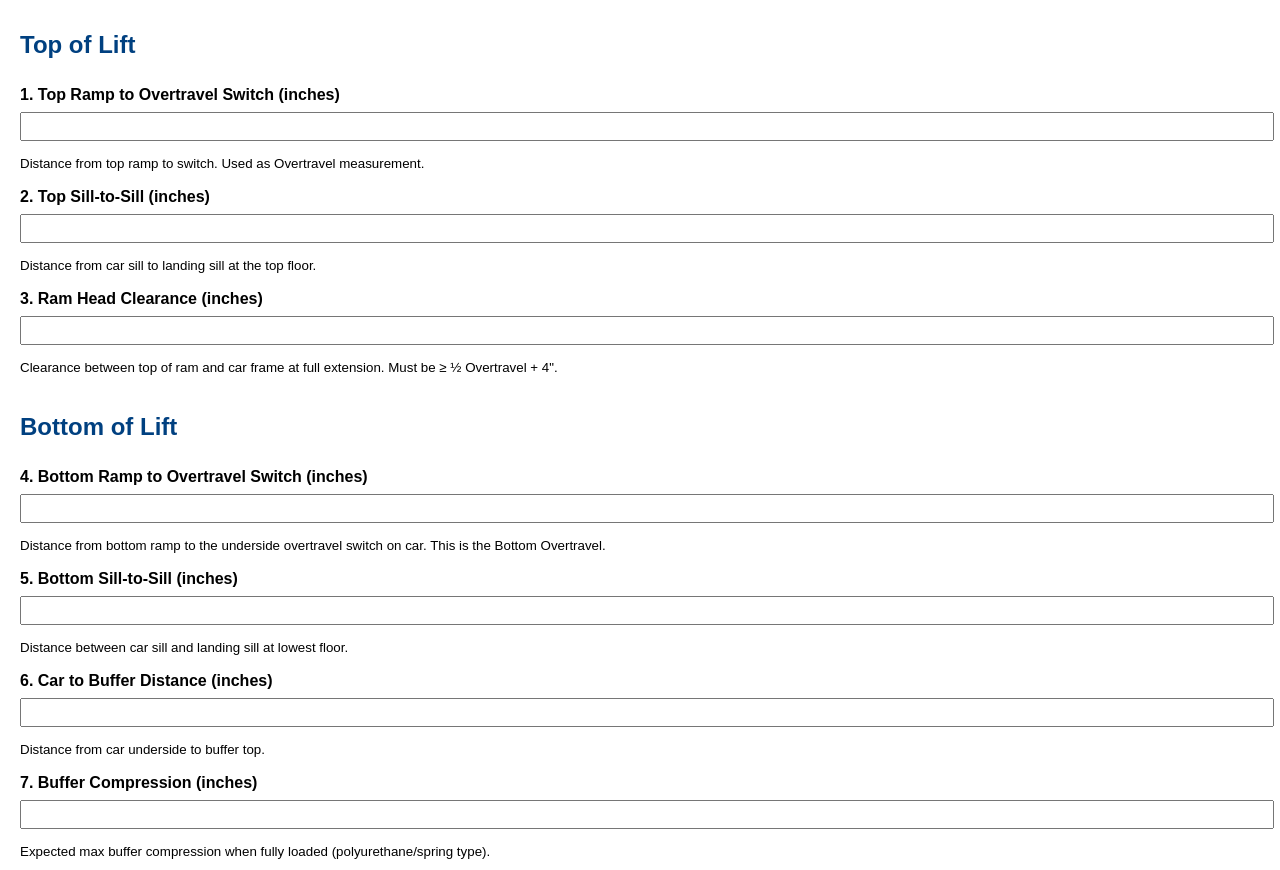
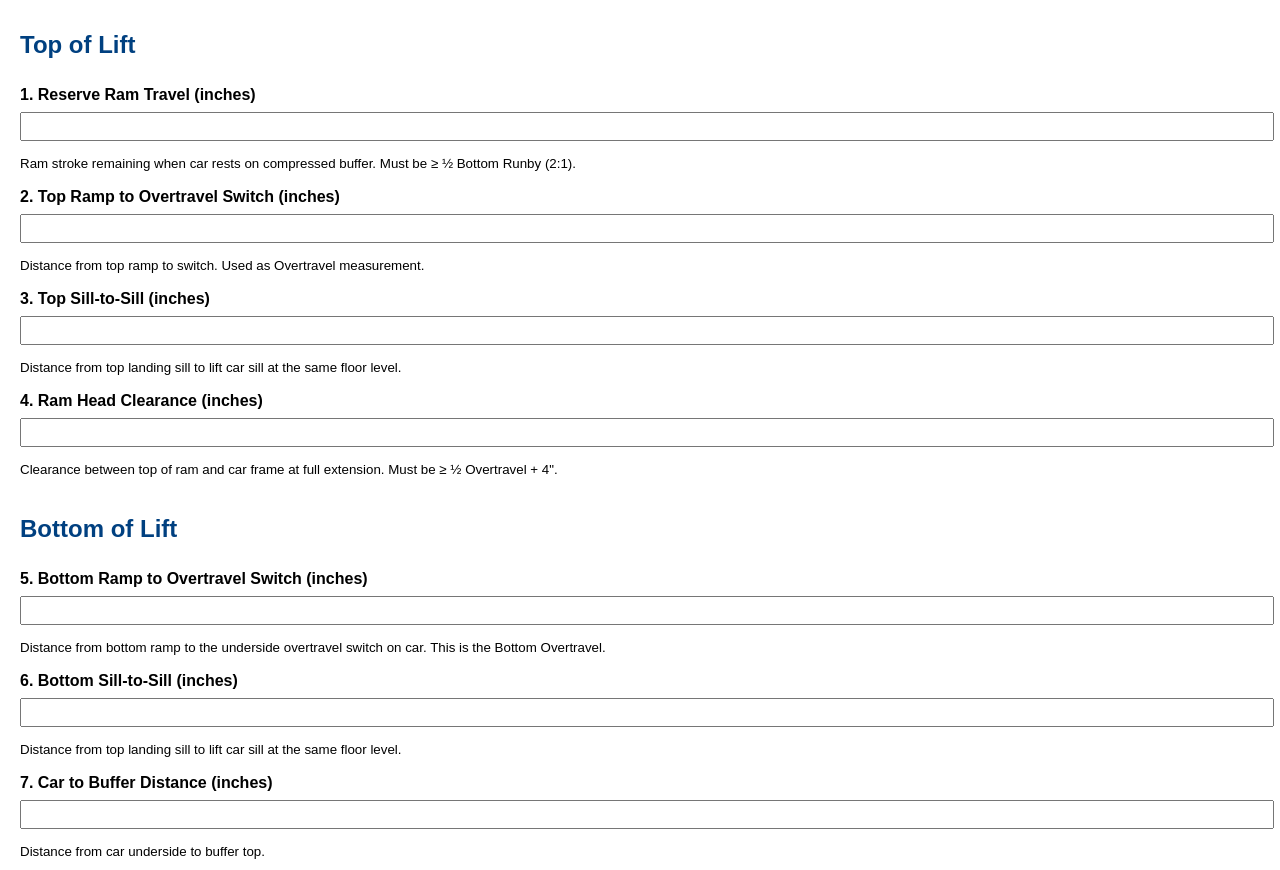
Before and after one commit to listo123-hash/hydraulic-runby-app, a plain HTML site: page index.html in a window 1280 px wide. Shown: the part 72-942 px from the top of the page. Drawn offline with Linux system fonts and the light colour scheme.

Commit message:
Update index.html

```diff
--- a/index.html
+++ b/index.html
@@ -19,39 +19,39 @@
   <form id="runbyForm">
     <h2>Top of Lift</h2>
 
-    <label>1. Top Ramp to Overtravel Switch (inches)</label>
+    <label>1. Reserve Ram Travel (inches)</label>
+    <input type="number" id="reserveRam" step="any" />
+    <small>Ram stroke remaining when car rests on compressed buffer. Must be ≥ ½ Bottom Runby (2:1).</small>
+
+    <label>2. Top Ramp to Overtravel Switch (inches)</label>
     <input type="number" id="topRampToSwitch" step="any" />
     <small>Distance from top ramp to switch. Used as Overtravel measurement.</small>
 
-    <label>2. Top Sill-to-Sill (inches)</label>
+    <label>3. Top Sill-to-Sill (inches)</label>
     <input type="number" id="topSillToSill" step="any" />
-    <small>Distance from car sill to landing sill at the top floor.</small>
+    <small>Distance from top landing sill to lift car sill at the same floor level.</small>
 
-    <label>3. Ram Head Clearance (inches)</label>
+    <label>4. Ram Head Clearance (inches)</label>
     <input type="number" id="ramHeadFurther" step="any" />
     <small>Clearance between top of ram and car frame at full extension. Must be ≥ ½ Overtravel + 4".</small>
 
     <h2>Bottom of Lift</h2>
 
-    <label>4. Bottom Ramp to Overtravel Switch (inches)</label>
+    <label>5. Bottom Ramp to Overtravel Switch (inches)</label>
     <input type="number" id="bottomRampToSwitch" step="any" />
     <small>Distance from bottom ramp to the underside overtravel switch on car. This is the Bottom Overtravel.</small>
 
-    <label>5. Bottom Sill-to-Sill (inches)</label>
+    <label>6. Bottom Sill-to-Sill (inches)</label>
     <input type="number" id="bottomSillToSill" step="any" />
-    <small>Distance between car sill and landing sill at lowest floor.</small>
+    <small>Distance from top landing sill to lift car sill at the same floor level.</small>
 
-    <label>6. Car to Buffer Distance (inches)</label>
+    <label>7. Car to Buffer Distance (inches)</label>
     <input type="number" id="carToBuffer" step="any" />
     <small>Distance from car underside to buffer top.</small>
 
-    <label>7. Buffer Compression (inches)</label>
+    <label>8. Buffer Compression (inches)</label>
     <input type="number" id="bufferCompression" step="any" />
     <small>Expected max buffer compression when fully loaded (polyurethane/spring type).</small>
-
-    <label>8. Reserve Ram Travel (inches)</label>
-    <input type="number" id="reserveRam" step="any" />
-    <small>Ram stroke remaining when car rests on compressed buffer. Must be ≥ ½ Bottom Runby (2:1).</small>
 
     <label>9. Car Apron to Pit Floor (inches)</label>
     <input type="number" id="apronToFloor" step="any" />
```
